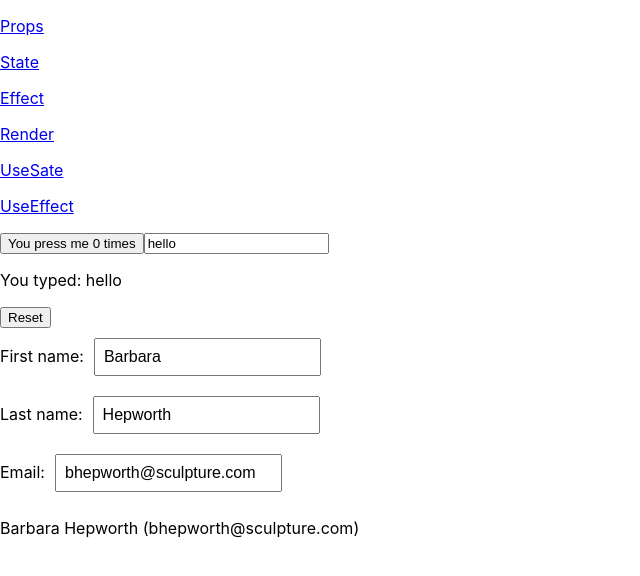
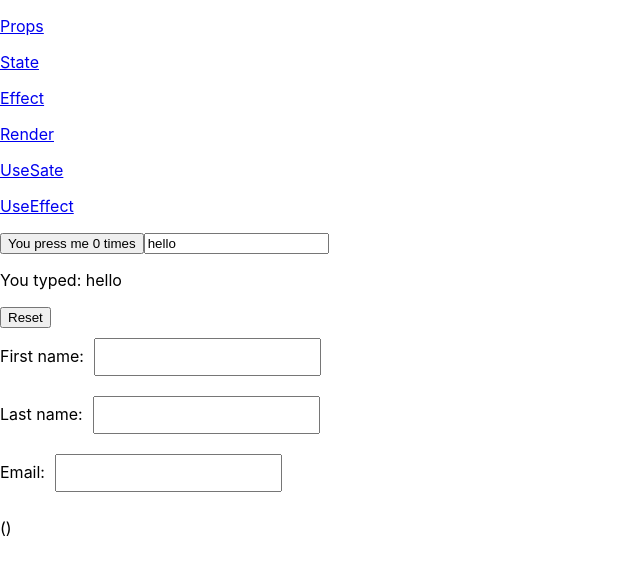
Before and after one commit to TranLeKhanhDuyen/Knowledge, a React (Create React App) app in the folder example/my-app/: page /usestate in a window 1280 px wide. Shown: the top 576 px of the page, without its empty margins (0-640 px from the left). Built offline with nearby package versions, Linux system fonts and the light colour scheme.

Commit message:
feat: style for component

```diff
--- a/example/my-app/src/components/UseSate/Form.jsx
+++ b/example/my-app/src/components/UseSate/Form.jsx
@@ -2,9 +2,9 @@ import { useState } from "react";
 
 export default function FormSate() {
   const [form, setForm] = useState({
-    firstName: "Barbara",
-    lastName: "Hepworth",
-    email: "bhepworth@sculpture.com",
+    firstName: "",
+    lastName: "",
+    email: "",
   });
 
   const containerStyle = {
```
